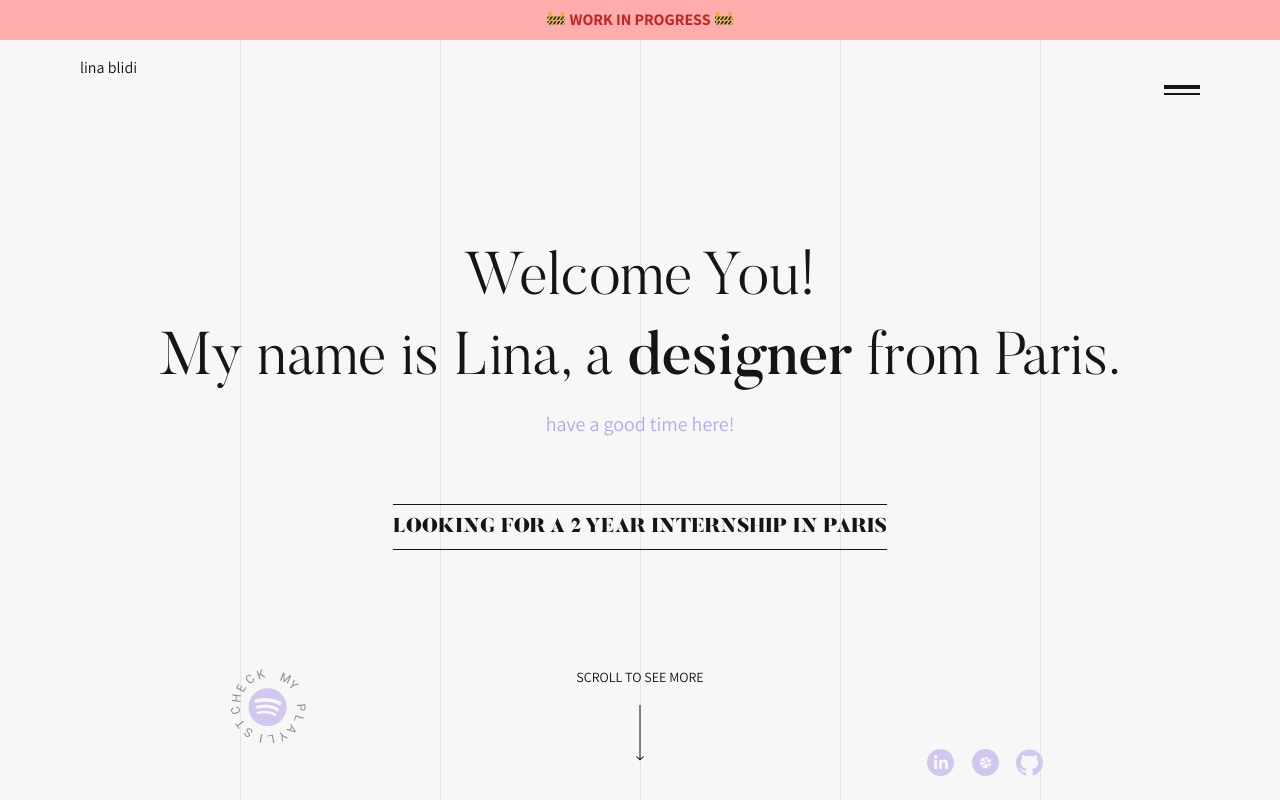
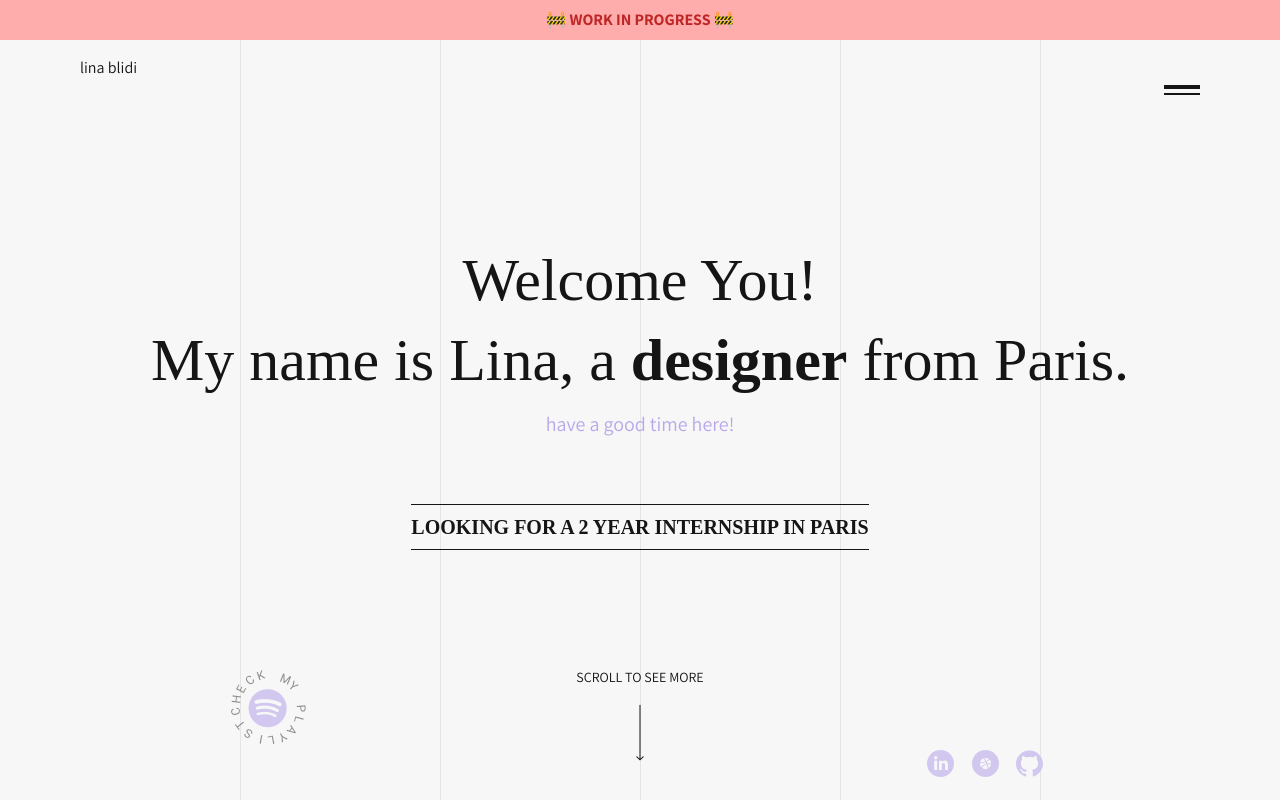
Before and after one commit to MaevaWolff/LinaBLIDI-portfolio, a React (Create React App) app: page / in a window 1280 px wide. Shown: the top 800 px of the page. Built offline with nearby package versions, Linux system fonts and the light colour scheme.

Commit message:
import global style with styled component

```diff
--- a/src/App.js
+++ b/src/App.js
@@ -1,8 +1,6 @@
 import React from 'react';
-
 import { BrowserRouter as Router, Switch, Route } from 'react-router-dom';
 import './scss/styles.scss';
-import './styles/gobalStyle';
 
 import HomePage from './pages/HomePage/Home.page';
 import WorksPage from './pages/WorksPage/Works.page';
--- a/src/index.js
+++ b/src/index.js
@@ -1,6 +1,8 @@
 import React from 'react';
 import ReactDOM from 'react-dom';
 import App from './App';
+import { GlobalStyle } from './styles/gobalStyle';
+
 import * as serviceWorker from './serviceWorker';
 import { ThemeProvider } from 'styled-components';
 
@@ -12,6 +14,7 @@ const theme = {
 
 ReactDOM.render(
   <ThemeProvider theme={theme}>
+    <GlobalStyle />
     <App />
   </ThemeProvider>,
   document.getElementById('root')
--- a/src/styles/gobalStyle.js
+++ b/src/styles/gobalStyle.js
@@ -1,5 +1,5 @@
 import { createGlobalStyle } from 'styled-components';
 import reset from './reset';
 
-export const ResetGlobalStyle = createGlobalStyle`
+export const GlobalStyle = createGlobalStyle`
 ${reset}`;
```
